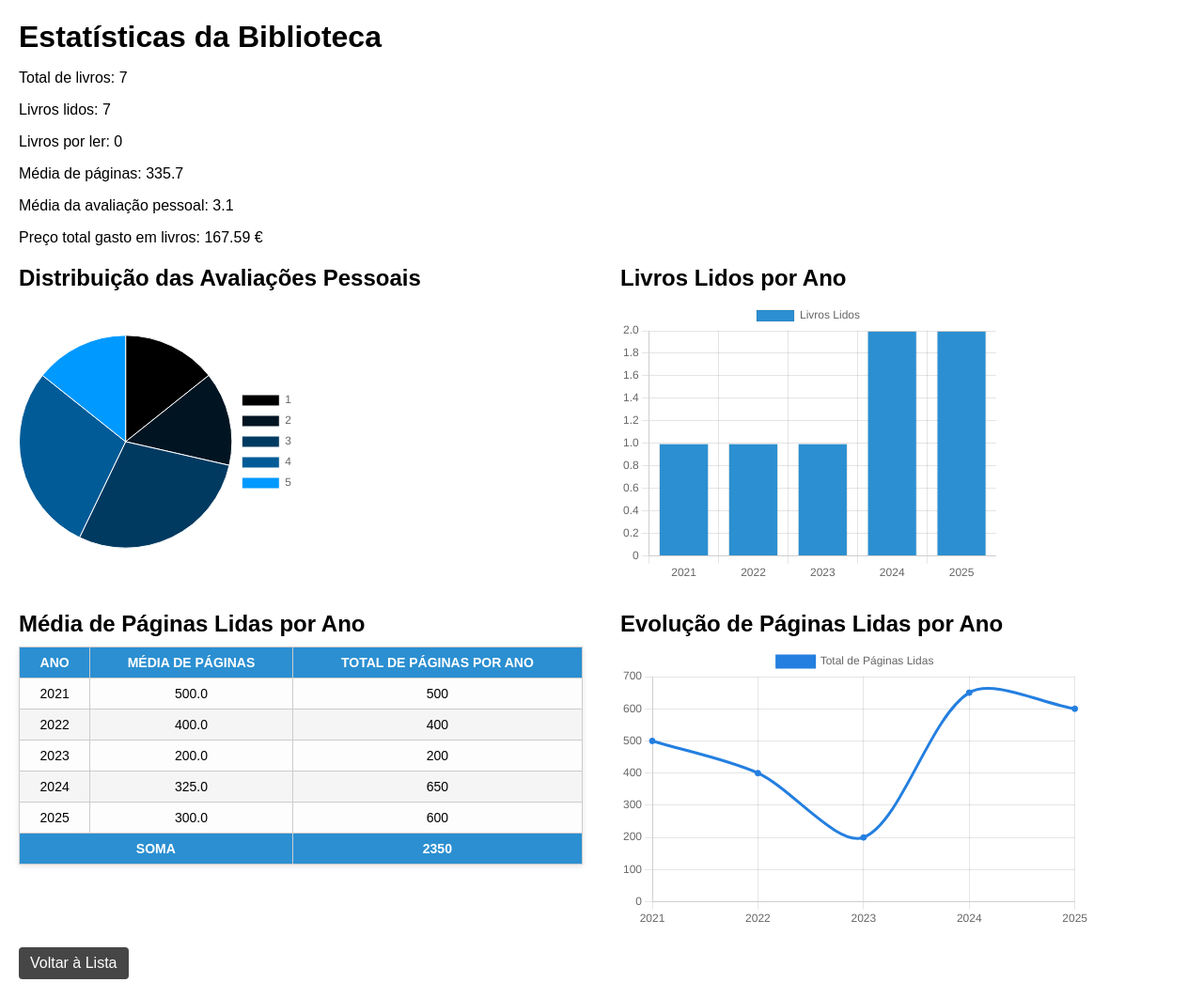
After one commit to ChavesAmaro/Projeto-tpsi, a Django app: page /stats/ in a window 1280 px wide. The commit adds this page. Shown: the whole page at 94% size. Run offline with Django 5.2, Linux system fonts and the light colour scheme; data comes from the database, SQL or seed files in the repository; both versions use the stored data as it was after the commit.

Commit message:
Várias alterações

```diff
--- /dev/null
+++ b/Lista de Livros django/livros/templates/livros/stats.html
@@ -0,0 +1,193 @@
+<!DOCTYPE html>
+<html lang="pt">
+<head>
+    <meta charset="UTF-8">
+    <meta name="viewport" content="width=device-width, initial-scale=1.0">
+    <title>Estatísticas da Biblioteca</title>
+    <script src="https://cdn.jsdelivr.net/npm/chart.js"></script>
+
+    <style>
+        body {
+            font-family: Arial, sans-serif;
+            margin: 20px;
+        }
+
+        h1, h2 {
+            margin-bottom: 10px;
+        }
+
+        .btn-back {
+            background-color: #464646ff;
+            color: white;
+            padding: 8px 12px;
+            border-radius: 4px;
+            text-decoration: none;
+            display: inline-block;
+            margin-top: 20px;
+        }
+
+        .charts-container {
+            display: flex;
+            gap: 40px;
+            margin-top: 20px;
+            align-items: flex-start;
+            flex-wrap: wrap;
+        }
+
+        .chart-box {
+            flex: 1;
+            min-width: 300px;
+            text-align: center;
+        }
+
+        .pages-container {
+            display: flex;
+            gap: 40px;
+            margin-top: 30px;
+            align-items: flex-start;
+            flex-wrap: wrap;
+        }
+
+        .pages-table-box, .pages-chart-box {
+            flex: 1;
+            min-width: 300px;
+        }
+
+        .stats-table {
+            width: 100%;
+            border-collapse: collapse;
+            font-size: 14px;
+            text-align: center;
+            background: #fdfdfd;
+            border: 1px solid #ccc;
+            box-shadow: 0 2px 6px rgba(0,0,0,0.1);
+        }
+
+        .stats-table th, .stats-table td {
+            border: 1px solid #ccc;
+            padding: 8px 12px;
+        }
+
+        .stats-table th {
+            background-color: #2b8fd1ff;
+            color: white;
+            text-transform: uppercase;
+        }
+
+        .stats-table tr:nth-child(even) {
+            background-color: #f5f5f5;
+        }
+
+        .stats-table tfoot {
+            font-weight: bold;
+            background-color: #eaeaea;
+        }
+
+        .chart-box h2, .pages-chart-box h2, .pages-table-box h2 {
+            margin: 0 0 10px 0;
+            text-align: left;
+        }
+    </style>
+</head>
+<body>
+    <h1>Estatísticas da Biblioteca</h1>
+
+    <p>Total de livros: {{ total_livros }}</p>
+    <p>Livros lidos: {{ lidos }}</p>
+    <p>Livros por ler: {{ nao_lidos }}</p>
+    <p>Média de páginas: {{ media_paginas }}</p>
+    <p>Média da avaliação pessoal: {{ media_avaliacao }}</p>
+    <p>Preço total gasto em livros: {{ preco_total }} €</p>
+
+    <div class="charts-container">
+        <div class="chart-box">
+            <h2>Distribuição das Avaliações Pessoais</h2>
+            <canvas id="avaliacoesChart" width="300" height="300"></canvas>
+        </div>
+        <div class="chart-box">
+            <h2>Livros Lidos por Ano</h2>
+            <canvas id="booksPerYearChart" width="400" height="300"></canvas>
+        </div>
+    </div>
+
+    <div class="pages-container">
+        <div class="pages-table-box">
+            <h2>Média de Páginas Lidas por Ano</h2>
+            <table class="stats-table">
+                <thead>
+                    <tr>
+                        <th>Ano</th>
+                        <th>Média de Páginas</th>
+                        <th>Total de Páginas por Ano</th>
+                    </tr>
+                </thead>
+                <tbody>
+                    {% for ano, dados in paginas_por_ano.items %}
+                    <tr>
+                        <td>{{ ano }}</td>
+                        <td>{{ dados.media|floatformat:1 }}</td>
+                        <td>{{ dados.total }}</td>
+                    </tr>
+                    {% endfor %}
+                </tbody>
+                <tfoot>
+                    <tr>
+                        <th colspan="2">Soma</th>
+                        <th>{{ total_paginas }}</th>
+                    </tr>
+                </tfoot>
+            </table>
+        </div>
+
+        <div class="pages-chart-box">
+            <h2>Evolução de Páginas Lidas por Ano</h2>
+            <canvas id="paginasPorAnoChart" width="500" height="300"></canvas>
+        </div>
+    </div>
+
+    <a href="{% url 'book_list' %}" class="btn-back">Voltar à Lista</a>
+
+    <script>
+        const ctxAvaliacao = document.getElementById('avaliacoesChart').getContext('2d');
+        new Chart(ctxAvaliacao, {
+            type: 'pie',
+            data: {
+                labels: {{ labels|safe }},
+                datasets: [{
+                    data: {{ valores|safe }},
+                    backgroundColor: ['#000000ff','#001422ff','#003a61ff','#005b97ff','#0099ffff'],
+                    borderWidth: 1
+                }]
+            },
+            options: { responsive: false, plugins: { legend: { position: 'right' } } }
+        });
+
+        const ctxBooksYear = document.getElementById('booksPerYearChart').getContext('2d');
+        new Chart(ctxBooksYear, {
+            type: 'bar',
+            data: {
+                labels: {{ years|safe }},
+                datasets: [{ label: 'Livros Lidos', data: {{ totals|safe }}, backgroundColor: '#2b8fd1', borderWidth: 1 }]
+            },
+            options: { responsive: false, scales: { y: { beginAtZero: true } } }
+        });
+
+        const ctxPaginas = document.getElementById('paginasPorAnoChart').getContext('2d');
+        new Chart(ctxPaginas, {
+            type: 'line',
+            data: {
+                labels: [{% for ano, dados in paginas_por_ano.items %}'{{ ano }}',{% endfor %}],
+                datasets: [{
+                    label: 'Total de Páginas Lidas',
+                    data: [{% for ano, dados in paginas_por_ano.items %}{{ dados.total }},{% endfor %}],
+                    borderColor: '#247fe0',
+                    backgroundColor: '#247fe0',
+                    fill: false,
+                    tension: 0.3
+                }]
+            },
+            options: { responsive: false, scales: { y: { beginAtZero: true } } }
+        });
+    </script>
+</body>
+</html>
--- a/Lista de Livros django/livros/urls.py
+++ b/Lista de Livros django/livros/urls.py
@@ -6,4 +6,5 @@ urlpatterns = [
     path('books/<int:book_id>/toggle/', views.toggle_book, name='toggle_book'),
     path('books/<int:book_id>/delete/', views.delete_book, name='delete_book'),
     path('books/<int:book_id>/edit/', views.edit_book, name='edit_book'),
+    path("stats/", views.stats_view, name="stats"),
 ]
--- a/Lista de Livros django/livros/views.py
+++ b/Lista de Livros django/livros/views.py
@@ -1,6 +1,9 @@
 import re
 from django.db.models import Q
+from django.db.models import Count
+from django.db.models.functions import ExtractYear
 from django.shortcuts import render, redirect, get_object_or_404
+from django.db.models import Count, Avg, Sum, F
 from .models import Book
 from django.utils import timezone
 from datetime import datetime
@@ -97,6 +100,13 @@ def edit_book(request, book_id):
             book.date_start = datetime.strptime(date_start_str, "%Y-%m-%d").date()
         else:
             book.date_start = None
+        date_read_str = request.POST.get("date_read")
+        if date_read_str:
+            book.date_read = datetime.strptime(date_read_str, "%Y-%m-%d").date()
+            book.read = True  # marca como lido se tiver data
+        else:
+            book.date_read = None
+            book.read = False
         book.ano_publicacao = int(request.POST.get("ano_publicacao")) if request.POST.get("ano_publicacao") else None
         book.paginas = int(request.POST.get("paginas")) if request.POST.get("paginas") else None
         book.tema_principal = request.POST.get("tema_principal")
@@ -106,3 +116,69 @@ def edit_book(request, book_id):
         book.save()
         return redirect("book_list")
     return render(request, "livros/edit_book.html", {"book": book})
+
+def stats_view(request):
+    total_livros = Book.objects.count()
+    livros_lidos = Book.objects.filter(read=True, paginas__isnull=False)
+    lidos = Book.objects.filter(read=True).count()
+    nao_lidos = Book.objects.filter(read=False).count()
+    media_paginas = Book.objects.aggregate(Avg("paginas"))["paginas__avg"] or 0
+    media_avaliacao = Book.objects.aggregate(Avg("avaliacao_pessoal"))["avaliacao_pessoal__avg"] or 0
+    preco_total = Book.objects.aggregate(Sum("preco"))["preco__sum"] or 0
+    preco_total = round(preco_total, 2)
+
+    paginas_por_ano = {}
+    for livro in livros_lidos:
+        if livro.date_read:
+            ano = livro.date_read.year
+            paginas_por_ano.setdefault(ano, []).append(livro.paginas)
+
+    media_total_por_ano = {}
+    total_paginas = 0
+
+    for ano, paginas in paginas_por_ano.items():
+        media_total_por_ano[ano] = {
+        "media": sum(paginas) / len(paginas),
+        "total": sum(paginas)
+        }
+        total_paginas += sum(paginas)
+
+    paginas_por_ano_ordenado = dict(sorted(media_total_por_ano.items()))
+
+    avaliacoes = (
+        Book.objects
+        .values("avaliacao_pessoal")
+        .annotate(total=Count("id"))
+        .order_by("avaliacao_pessoal")
+    )
+
+    books_by_year = (
+        Book.objects.filter(read=True)
+        .annotate(year=ExtractYear("date_read"))
+        .values("year")
+        .annotate(total=Count("id"))
+        .order_by("year")
+    )
+
+    years = [b["year"] for b in books_by_year]
+    totals = [b["total"] for b in books_by_year]
+
+
+
+    labels = [a["avaliacao_pessoal"] for a in avaliacoes if a["avaliacao_pessoal"]]
+    valores = [a["total"] for a in avaliacoes if a["avaliacao_pessoal"]]
+
+    return render(request, "livros/stats.html", {
+        "total_livros": total_livros,
+        "lidos": lidos,
+        "nao_lidos": nao_lidos,
+        "media_paginas": round(media_paginas, 1),
+        "media_avaliacao": round(media_avaliacao, 1),
+        "preco_total": preco_total,
+        "labels": labels,
+        "valores": valores,
+        "years": years,
+        "totals": totals,
+        "paginas_por_ano": paginas_por_ano_ordenado,
+        "total_paginas": total_paginas,
+    })
```
Also changed, not shown: Lista de Livros django/livros/templates/livros/books.html (+101 -26 lines), Lista de Livros django/livros/templates/livros/edit_book.html (+17 -4 lines), Lista de Livros django/db.sqlite3.
